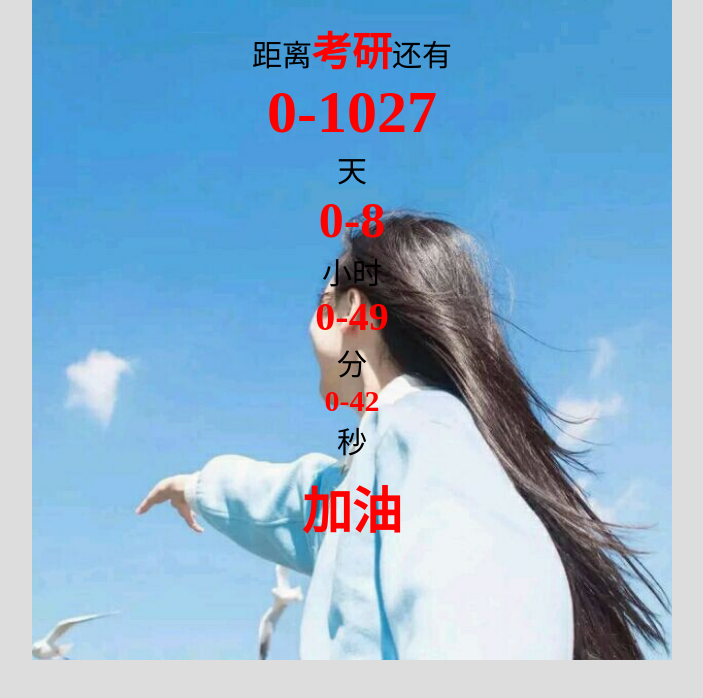
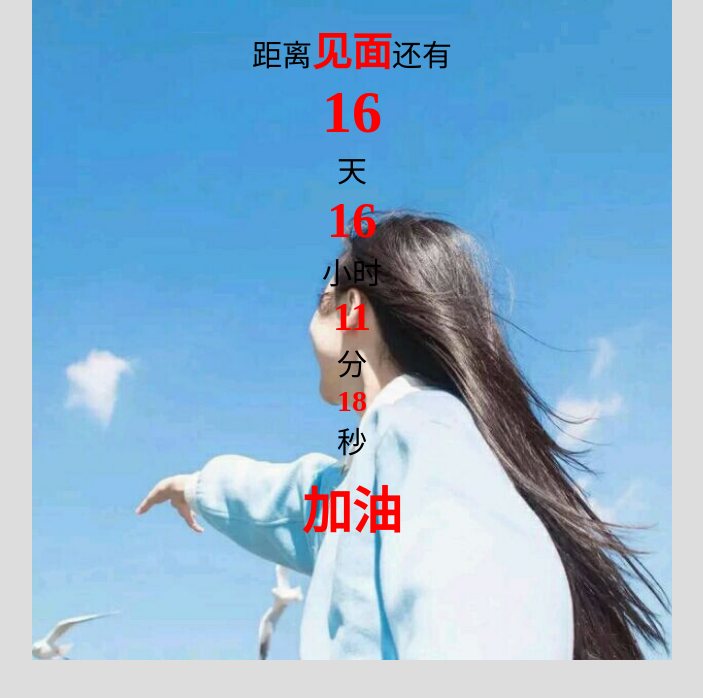
Before and after one commit to todyskyblue/first-project, a plain HTML site: page 14/index.html in a window 1280 px wide. Shown: the whole page, without its empty margins (288-991 px from the left). Drawn offline with Linux system fonts and the light colour scheme.

Commit message:
Update index.html

```diff
--- a/14/index.html
+++ b/14/index.html
@@ -77,7 +77,7 @@
         (function(){
             let oW =document.getElementById("wrap");
 
-            let x = new Date(2018,11,22);
+            let x = new Date(2021,09,30);
 
             function fn(){
                 let d_ = x - new Date();
@@ -92,7 +92,7 @@
                 if( MM < 10 )MM = "0"+MM;
                 if( SS < 10 )SS = "0"+SS;
 
-                oW.innerHTML = `距离<strong>考研</strong>还有 <span class="list1">${DD}</span> 天 <span class="list2">${HH}</span> 小时 <span class="list3">${MM}</span> 分 <span class="list4">${SS}</span> 秒<p>加油</p>`;
+                oW.innerHTML = `距离<strong>见面</strong>还有 <span class="list1">${DD}</span> 天 <span class="list2">${HH}</span> 小时 <span class="list3">${MM}</span> 分 <span class="list4">${SS}</span> 秒<p>加油</p>`;
             }
             fn();
             setInterval( fn , 1000);
```
